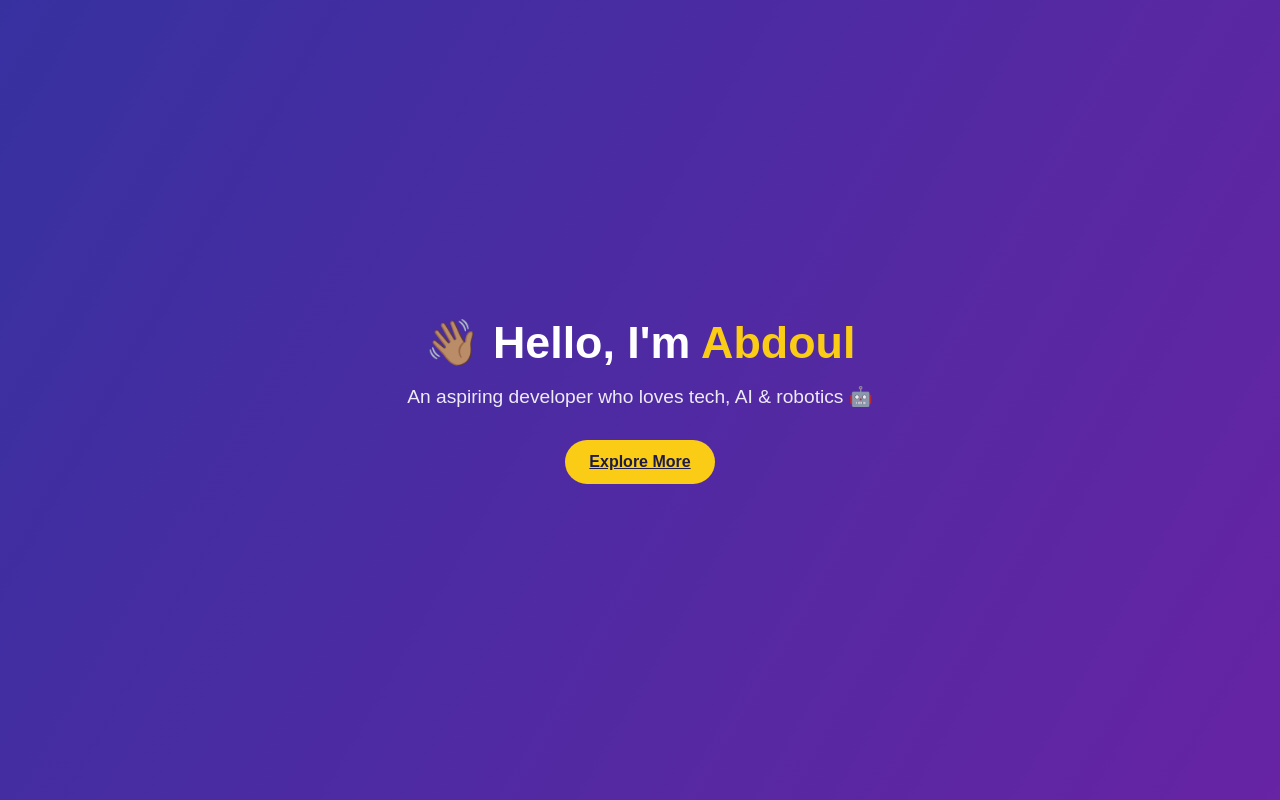
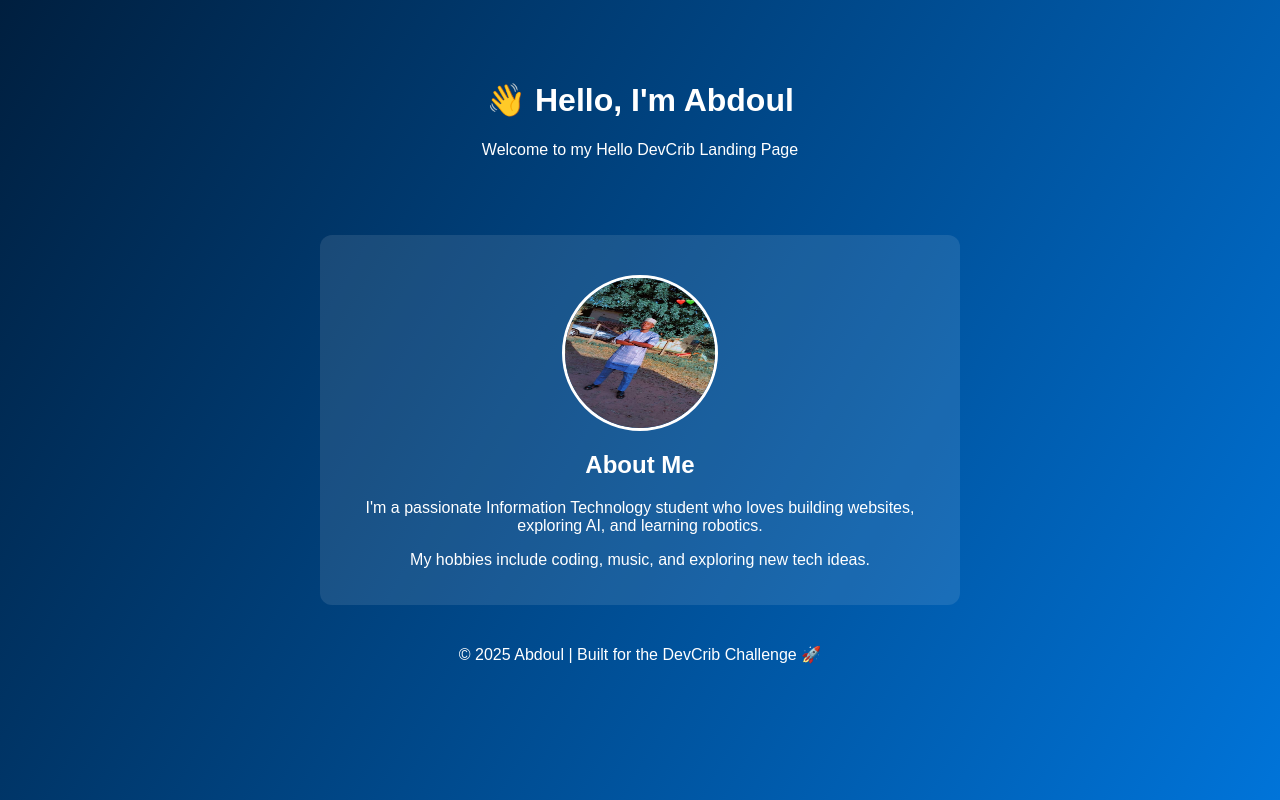
Before and after one commit to abdoul725/hello-devcrib, a plain HTML site: page index.html in a window 1280 px wide. Shown: the top 800 px of the page. Drawn offline with Linux system fonts and the light colour scheme.

Commit message:
Updated landing page with animation and personal info and my profile

```diff
--- a/index.html
+++ b/index.html
@@ -3,32 +3,24 @@
 <head>
   <meta charset="UTF-8" />
   <meta name="viewport" content="width=device-width, initial-scale=1.0" />
-  <title>Hello DevCrib - Abdoul</title>
+  <title>Hello DevCrib | Abdoul</title>
   <link rel="stylesheet" href="style.css" />
 </head>
 <body>
-  <header class="hero">
-    <div class="overlay"></div>
-    <div class="hero-content">
-      <h1 class="animate-text">👋🏽 Hello, I'm <span>Abdoul</span></h1>
-      <p class="animate-subtext">An aspiring developer who loves tech, AI & robotics 🤖</p>
-      <a href="#about" class="btn">Explore More</a>
-    </div>
+  <header class="header">
+    <h1 class="fade-in">👋 Hello, I'm Abdoul</h1>
+    <p class="fade-in delay">Welcome to my Hello DevCrib Landing Page</p>
   </header>
 
-  <section id="about" class="about">
+  <section class="about fade-in delay2">
+    <img src="my photo.png" alt="My Photo" class="profile-pic" />
     <h2>About Me</h2>
-    <div class="about-content">
-      <img src="my photo.png" alt="Abdoul" class="profile-pic" />
-      <div>
-        <p>Hi! I'm Abdoul, a passionate IT student who loves building websites and learning new technologies.</p>
-        <p>My hobbies include coding, robotics, exploring AI projects, and gaming 🎮.</p>
-      </div>
-    </div>
+    <p>I'm a passionate Information Technology student who loves building websites, exploring AI, and learning robotics.</p>
+    <p>My hobbies include coding, music, and exploring new tech ideas.</p>
   </section>
 
-  <footer>
-    <p>© 2025 Hello DevCrib | Built with ❤️ by Abdoul</p>
+  <footer class="fade-in delay3">
+    <p>© 2025 Abdoul | Built for the DevCrib Challenge 🚀</p>
   </footer>
 
   <script src="script.js"></script>
--- a/style.css
+++ b/style.css
@@ -1,110 +1,52 @@
-* {
+body {
   margin: 0;
   padding: 0;
-  box-sizing: border-box;
   font-family: "Poppins", sans-serif;
+  background: linear-gradient(120deg, #001f3f, #0074d9);
+  color: white;
+  text-align: center;
+  min-height: 100vh;
 }
 
-body {
-  background: #0f172a;
-  color: white;
-  scroll-behavior: smooth;
+header {
+  padding: 60px 20px 20px;
 }
 
-/* HERO SECTION */
-.hero {
-  position: relative;
-  height: 100vh;
-  background: linear-gradient(120deg, #4f46e5, #9333ea);
-  display: flex;
-  align-items: center;
-  justify-content: center;
-  text-align: center;
-  overflow: hidden;
-}
-
-.hero .overlay {
-  position: absolute;
-  inset: 0;
-  background: rgba(0, 0, 0, 0.3);
-}
-
-.hero-content {
-  position: relative;
-  z-index: 2;
-  max-width: 700px;
-  animation: fadeInUp 1.5s ease-in-out;
-}
-
-.hero-content h1 {
-  font-size: 2.8rem;
-}
-
-.hero-content span {
-  color: #facc15;
-}
-
-.hero-content p {
-  margin-top: 1rem;
-  font-size: 1.2rem;
-  opacity: 0.9;
-}
-
-.btn {
-  margin-top: 2rem;
-  display: inline-block;
-  padding: 0.8rem 1.5rem;
-  background: #facc15;
-  color: #1e1b4b;
-  font-weight: bold;
-  border-radius: 30px;
-  transition: all 0.3s ease;
-}
-
-.btn:hover {
-  transform: scale(1.05);
-  background: #fef08a;
-}
-
-/* ABOUT SECTION */
 .about {
-  padding: 5rem 1rem;
-  background: #1e293b;
-  text-align: center;
-}
-
-.about h2 {
-  font-size: 2rem;
-  margin-bottom: 2rem;
-  color: #facc15;
-}
-
-.about-content {
-  display: flex;
-  flex-direction: column;
-  align-items: center;
-  gap: 2rem;
+  background: rgba(255, 255, 255, 0.1);
+  border-radius: 12px;
+  margin: 40px auto;
+  padding: 20px;
+  width: 90%;
+  max-width: 600px;
 }
 
 .profile-pic {
-  width: 180px;
-  height: 180px;
+  width: 150px;
+  height: 150px;
   border-radius: 50%;
-  border: 4px solid #facc15;
-  object-fit: cover;
-  box-shadow: 0 0 20px rgba(250, 204, 21, 0.5);
-}
-
-/* FOOTER */
-footer {
-  background: #0f172a;
-  text-align: center;
-  padding: 1rem;
-  font-size: 0.9rem;
-  color: #cbd5e1;
+  margin: 20px auto;
+  display: block;
+  border: 3px solid #fff;
 }
 
 /* ANIMATIONS */
+.fade-in {
+  opacity: 0;
+  transform: translateY(20px);
+  animation: fadeInUp 1s ease forwards;
+}
+
+.delay {
+  animation-delay: 0.5s;
+}
+.delay2 {
+  animation-delay: 1s;
+}
+.delay3 {
+  animation-delay: 1.5s;
+}
+
 @keyframes fadeInUp {
   from {
     opacity: 0;
```
